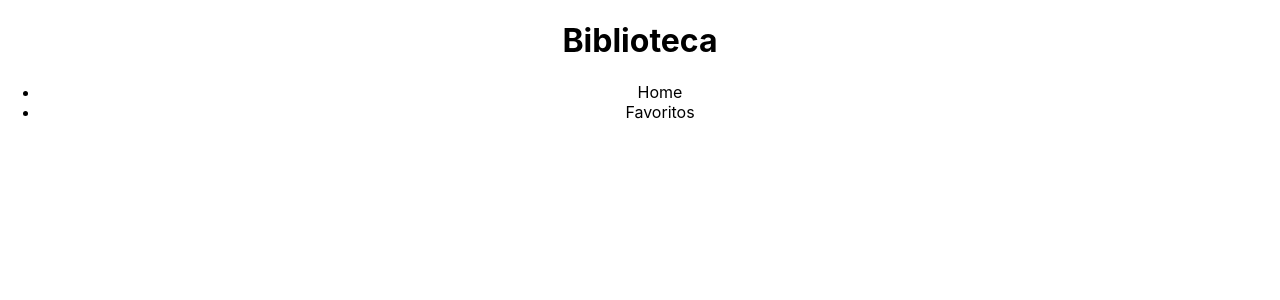
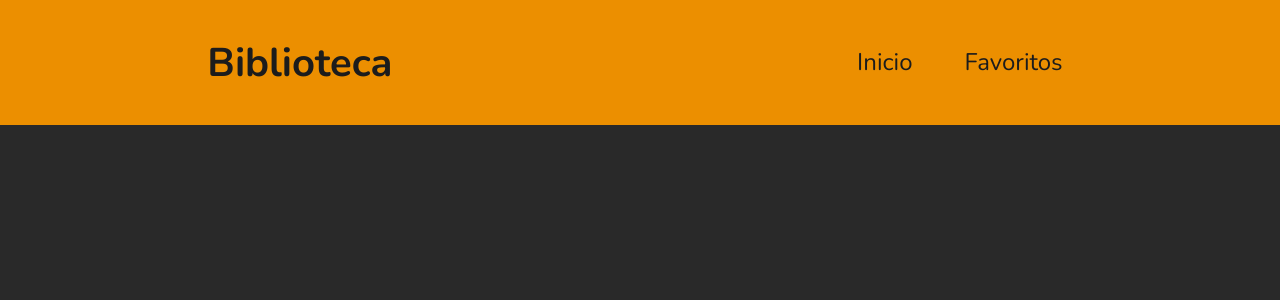
Before and after one commit to SidneyRoberto9/Biblioteca, a React (Create React App) app: page / in a window 1280 px wide. Shown: the top 300 px of the page. Built offline with nearby package versions, Linux system fonts and the light colour scheme.

Commit message:
📦 refactor: styling the header

```diff
--- a/src/App.scss
+++ b/src/App.scss
@@ -1,38 +1,5 @@
+@use './index.scss' as color;
+
 .App {
   text-align: center;
 }
-
-.App-logo {
-  height: 40vmin;
-  pointer-events: none;
-}
-
-@media (prefers-reduced-motion: no-preference) {
-  .App-logo {
-    animation: App-logo-spin infinite 20s linear;
-  }
-}
-
-.App-header {
-  background-color: #282c34;
-  min-height: 100vh;
-  display: flex;
-  flex-direction: column;
-  align-items: center;
-  justify-content: center;
-  font-size: calc(10px + 2vmin);
-  color: white;
-}
-
-.App-link {
-  color: #61dafb;
-}
-
-@keyframes App-logo-spin {
-  from {
-    transform: rotate(0deg);
-  }
-  to {
-    transform: rotate(360deg);
-  }
-}
--- a/src/components/header/header.scss
+++ b/src/components/header/header.scss
@@ -0,0 +1,45 @@
+@use '../../index.scss' as color;
+
+.header {
+  display: flex;
+  justify-content: space-around;
+  align-items: center;
+  background-color: color.$primary;
+  color: color.$text;
+
+  height: 125px;
+  width: 100%;
+
+  h1 {
+    font-size: 2.5rem;
+    font-weight: bold;
+    cursor: pointer;
+  }
+
+  ul {
+    display: flex;
+    align-items: center;
+    gap: 2em;
+
+    li {
+      text-decoration: none;
+      list-style: none;
+      font-size: 1.5rem;
+      padding: 0 10px;
+      cursor: pointer;
+
+      &::after {
+        content: '';
+        display: block;
+        width: 0;
+        height: 2px;
+        background-color: color.$text;
+        transition: width 500ms;
+      }
+
+      &:hover::after {
+        width: 100%;
+      }
+    }
+  }
+}
--- a/src/components/header/header.tsx
+++ b/src/components/header/header.tsx
@@ -8,7 +8,7 @@ export const Header = () => {
       <h1>Biblioteca</h1>
 
       <ul>
-        <li>Home</li>
+        <li>Inicio</li>
         <li>Favoritos</li>
       </ul>
     </header>
--- a/src/index.scss
+++ b/src/index.scss
@@ -1,10 +1,14 @@
+$primary: #ec8f00;
+$secondary: #292929;
+
+$text: #1c1c1c;
+
 body {
   margin: 0;
-  font-family: -apple-system, BlinkMacSystemFont, 'Segoe UI', 'Roboto', 'Oxygen',
-    'Ubuntu', 'Cantarell', 'Fira Sans', 'Droid Sans', 'Helvetica Neue',
-    sans-serif;
+  font-family: 'Nunito', sans-serif;
   -webkit-font-smoothing: antialiased;
   -moz-osx-font-smoothing: grayscale;
+  background-color: $secondary;
 }
 
 code {
```
